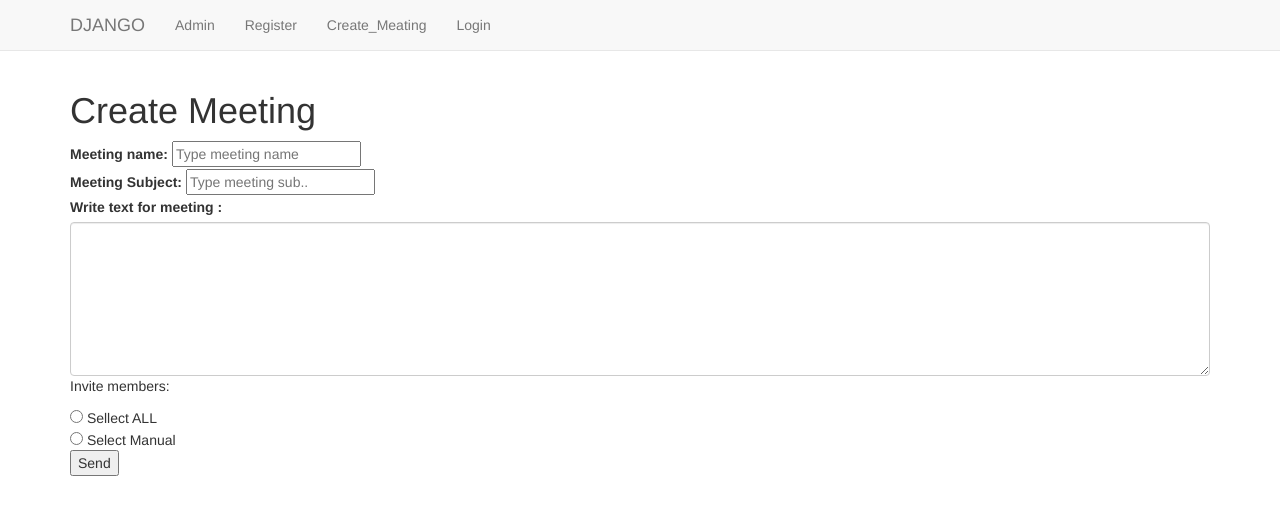
After one commit to sohelsorowar/M_Project, a Django app: page /meeting_app/create_meeting/ in a window 1280 px wide. The commit adds this page. Shown: the top 515 px of the page. Run offline with Django 3.2, Linux system fonts and the light colour scheme; some libraries are stand-ins or nearby versions.

Commit message:
Create Meeting

```diff
--- a/staff_meeting/meeting_app/urls.py
+++ b/staff_meeting/meeting_app/urls.py
@@ -4,5 +4,6 @@ from meeting_app import views
 app_name ='meeting_app'
 urlpatterns=[
        url(r'^register/$',views.register,name='register'),
-       url(r'^user_login/$',views.user_login,name='user_login')
+       url(r'^user_login/$',views.user_login,name='user_login'),
+       url(r'^create_meeting/$',views.create_meeting,name='create_meeting')
  ]
--- a/staff_meeting/meeting_app/views.py
+++ b/staff_meeting/meeting_app/views.py
@@ -11,6 +11,8 @@ from django.urls import reverse
 def index(request):
     return render(request,'meeting_app/index.html')
 
+def create_meeting(request):
+    return render(request,'meeting_app/create_meeting.html')
 
 @login_required
 def special(request):
--- a/staff_meeting/templates/meeting_app/base.html
+++ b/staff_meeting/templates/meeting_app/base.html
@@ -12,6 +12,7 @@
           <li><a class=" navbar-brand " href="{% url 'index' %}">DJANGO</a></li>
           <li><a class=" navbar-link " href="{% url 'admin:index' %}">Admin</a></li>
           <li><a class=" navbar-link " href="{% url 'meeting_app:register' %}">Register</a></li>
+          <li><a class=" navbar-link " href="{% url 'meeting_app:create_meeting' %}">Create_Meating</a></li>
 
 
           {% if user.is_authenticated %}
--- /dev/null
+++ b/staff_meeting/templates/meeting_app/create_meeting.html
@@ -0,0 +1,36 @@
+{% extends "meeting_app/base.html" %}
+{% block body_block %}
+
+<div class="jumbtron">
+  <div class="container">
+      <h1>Create Meeting</h1>
+
+     <div class="">
+      <label for="meeting_name">Meeting name:</label>
+      <input type="text" name="meeting_name" placeholder="Type meeting name">
+     </div>
+
+     <div class="">
+      <label for="meeting_sub">Meeting Subject:</label>
+      <input type="text" name="meeting_sub" placeholder="Type meeting sub..">
+     </div>
+
+     <div class="">
+      <label for="meeting_mail_text">Write text for meeting :</label>
+      <textarea class="form-control" rows="7" id="comment"></textarea>
+     </div>
+
+     <div class="">
+      <p>Invite members:</p>
+      <input type="radio" name="meeting_invite" value=""> Sellect ALL<br>
+      <input type="radio" name="meeting_invite" value=""> Select Manual<br>
+     </div>
+
+     <div class="">
+
+        <input type="submit" value="Send">
+     </div>
+
+  </div>
+</div>
+{% endblock %}
```
Also changed, not shown: staff_meeting/db.sqlite3.
